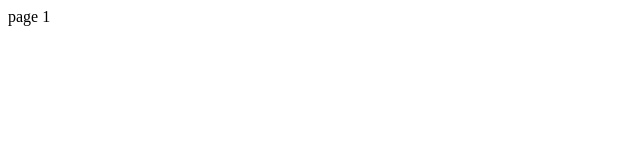
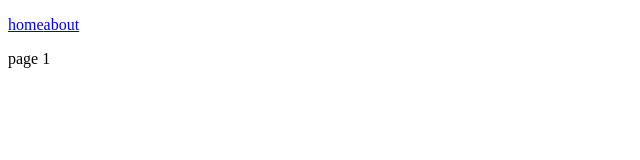
Before and after one commit to ariakh110/redux, a React (Create React App) app in the folder streams/client/: page / in a window 1280 px wide. Shown: the top 160 px of the page, without its empty margins (0-640 px from the left). Built offline with nearby package versions, Linux system fonts and the light colour scheme.

Commit message:
v-35 link in react-redux

```diff
--- a/streams/client/src/components/App.js
+++ b/streams/client/src/components/App.js
@@ -1,4 +1,4 @@
-import { BrowserRouter, Route } from "react-router-dom";
+import { BrowserRouter, Route, Link } from "react-router-dom";
 
 const Pageone = () => {
   return <> page 1</>;
@@ -11,6 +11,11 @@
   return (
     <div>
       <BrowserRouter>
+        <p>
+          <Link to="/">home</Link>
+
+          <Link to="/about">about</Link>
+        </p>
         <Route path="/" component={Pageone} exact />
         <Route path="/about" component={Pagetwo} />
       </BrowserRouter>
```
